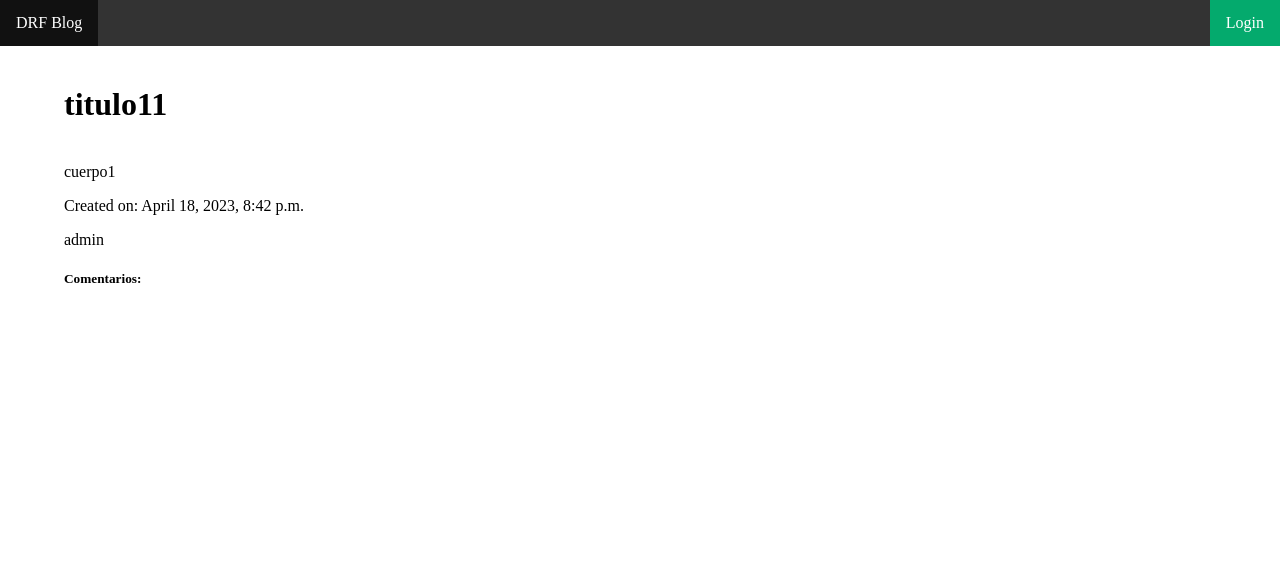
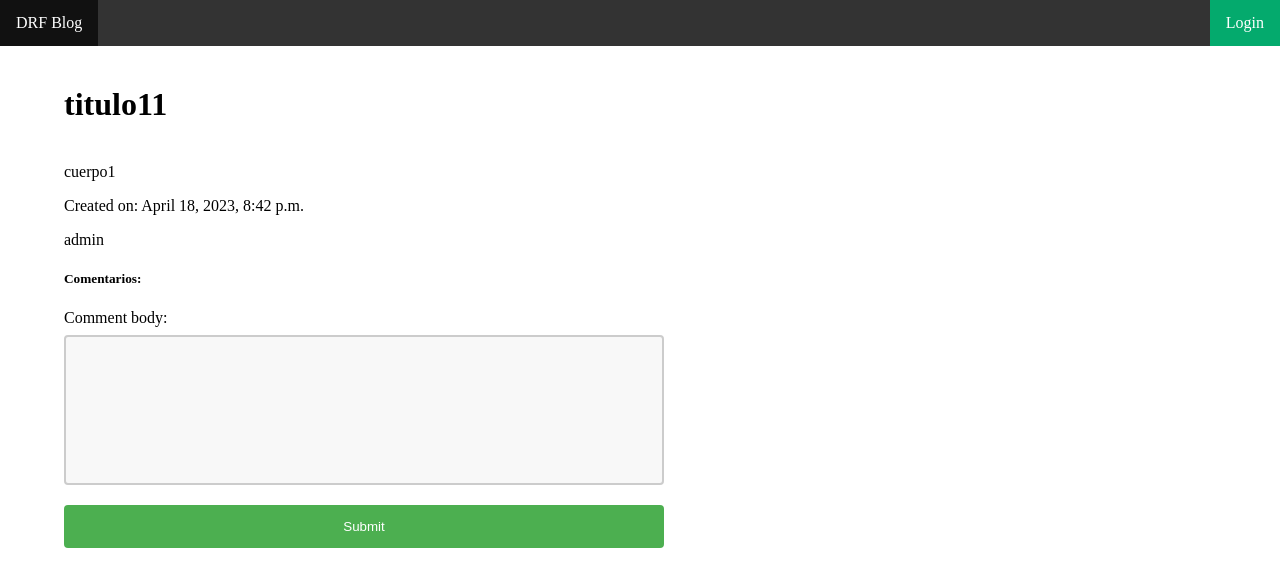
Before and after one commit to ballescript/drfblog, a Django app: page /post/1/ in a window 1280 px wide. Shown: the top 587 px of the page. Run offline with Django 4.2, Linux system fonts and the light colour scheme; data comes from the database, SQL or seed files in the repository; both versions use the stored data as it was after the commit.

Commit message:
forms a mediass

```diff
--- a/blog/api/forms.py
+++ b/blog/api/forms.py
@@ -3,4 +3,8 @@ from django import forms
 
 class PostForm(forms.Form):
     title = forms.CharField(label="Post title", max_length=100)
-    content = forms.CharField(label="Post content", widget=forms.Textarea)
+    body = forms.CharField(label="Post body", widget=forms.Textarea)
+
+
+class CommentForm(forms.Form):
+    body = forms.CharField(label="Comment body", widget=forms.Textarea)
--- a/blog/api/urls.py
+++ b/blog/api/urls.py
@@ -1,7 +1,7 @@
 from django.urls import path
 from rest_framework.urlpatterns import format_suffix_patterns
 from api import views
-from .views import home, post_detail, login, create_post
+from .views import home, post_detail, login, create_post, create_comment
 
 urlpatterns = [
     path('users/', views.UserList.as_view()),
@@ -11,7 +11,8 @@ urlpatterns = [
     path('comments/', views.CommentList.as_view()),
     path('comments/<int:pk>/', views.CommentDetail.as_view()),
     path('', home, name='home'),
-    path('post/<int:pk>/', post_detail, name='post_detail'),
+    # path('post/<int:pk>/', post_detail, name='post_detail'),
+    path('post/<int:pk>/', create_comment, name='post_detail'),
     path('login/', login, name='login'),
     path('create-post', create_post, name='create-post')
 ]
--- a/blog/api/views.py
+++ b/blog/api/views.py
@@ -6,7 +6,7 @@ from rest_framework import permissions
 from api.permissions import IsOwnerOrReadOnly
 from django.shortcuts import render, get_object_or_404
 from django.http import HttpResponseRedirect
-from .forms import PostForm
+from .forms import PostForm, CommentForm
 
 
 class UserList(generics.ListAPIView):
@@ -78,7 +78,7 @@ def create_post(request):
             # process the data in form.cleaned_data as required
             # ...
             # redirect to a new URL:
-            return HttpResponseRedirect("/")
+            return HttpResponseRedirect(redirect_to="/")
 
     # if a GET (or any other method) we'll create a blank form
     else:
@@ -87,13 +87,28 @@ def create_post(request):
     return render(request, "create_post.html", {"form": form})
 
 
+def create_comment(request, pk):
+    post = get_object_or_404(Post, pk=pk)
+    comments = post.comments.all()
+    if request.method == "POST":
+        form = CommentForm(request.POST)
+
+        if form.is_valid():
+            return HttpResponseRedirect(redirect_to="/")
+
+    else:
+        form = CommentForm()
+
+    return render(request, "post_detail.html", {"form": form, "post": post, "comments": comments})
+
+
 def post_create_view(request):
     context = {
         "form": PostForm()
     }
     if request.method == "POST":
         title = request.POST.get("title")
-        content = request.POST.get("content")
-        print(title, content)
-        post_object = Post.objects.create(title=title, body=content)
+        body = request.POST.get("body")
+        print(title, body)
+        post_object = Post.objects.create(title=title, body=body)
     return render(request, "create_post.html", context=context)
--- a/blog/templates/create_post.html
+++ b/blog/templates/create_post.html
@@ -12,7 +12,7 @@
 </form>
 {% endcomment %}
 
-<form action="." method="POST">
+<form action="/posts/" method="POST">
   {% csrf_token %} {{ form }}
   <input type="submit" value="Submit" />
 </form>
--- a/blog/templates/post_detail.html
+++ b/blog/templates/post_detail.html
@@ -8,4 +8,10 @@
 {% for comment in comments %}
 <p>{{comment.body}}</p>
 <p>- {{comment.owner}}</p>
-{% endfor %} {% endblock %}
+{% endfor %}
+
+<form action="/comments/" method="POST">
+  {% csrf_token %} {{ form }}
+  <input type="submit" value="Submit" />
+</form>
+{% endblock %}
```
Also changed, not shown: blog/db.sqlite3.
